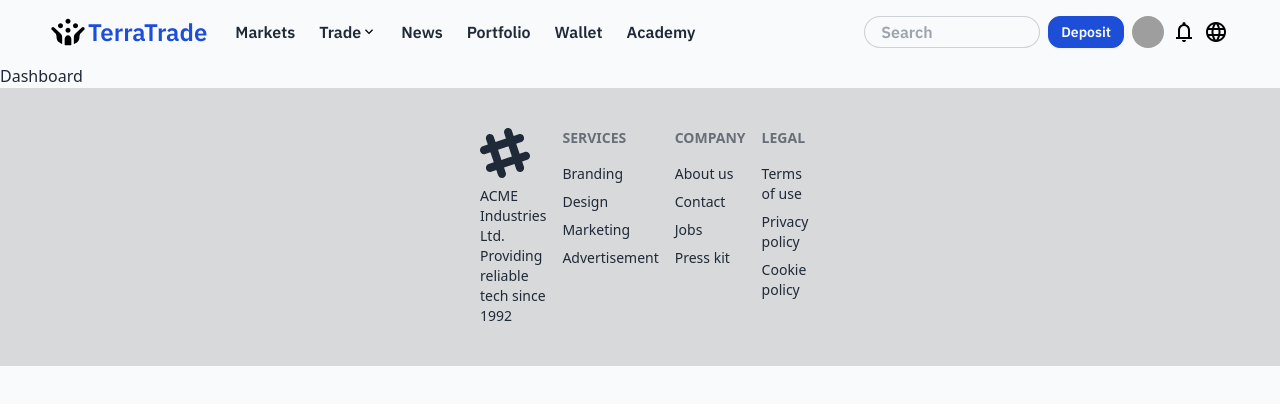
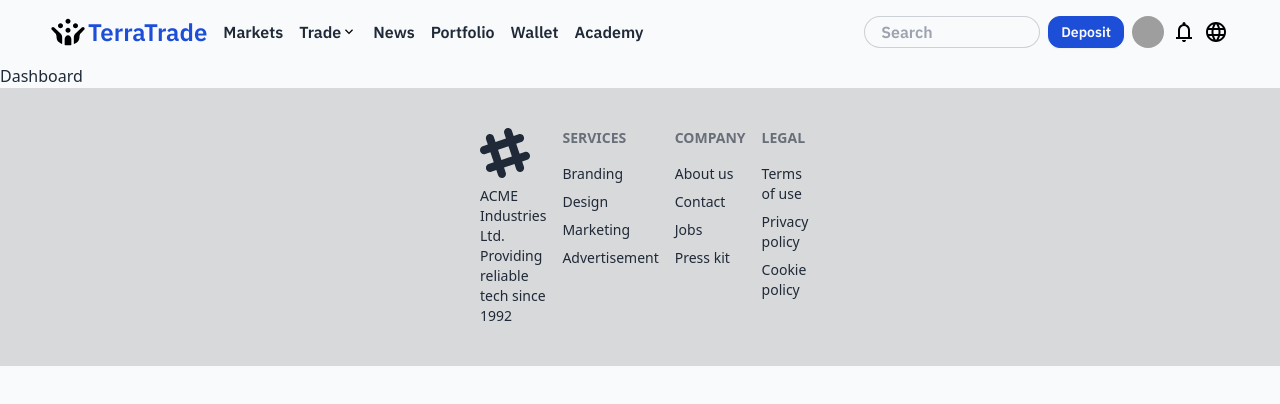
Before and after one commit to mhamadissa1/Senior-Project, a React (Vite) app in the folder frontend/: page / in a window 1280 px wide. Shown: the top 404 px of the page. Built offline with nearby package versions, Linux system fonts and the light colour scheme; grey boxes are pictures that could not be loaded.

Commit message:
fixed some css properties for the header component

```diff
--- a/frontend/src/components/header.jsx
+++ b/frontend/src/components/header.jsx
@@ -4,33 +4,33 @@ import { Link } from "react-router-dom";
 function Header() {
   return (
     <>
-      <header className="navbar top-0 sticky flex h-16 font-semibold font-display p-[0px] z-10 bg-base-100">
+      <header className="navbar bg-base-100 font-display font-semibold top-0 h-16 p-0 z-10 sticky">
         <div className="navbar-start ml-12">
-          <Link className="text-primary h-4 flex items-center text-2xl mr-4" to="/">
+          <Link className="text-primary text-2xl h-4 mr-4 flex items-center" to="/">
           <svg xmlns="http://www.w3.org/2000/svg" height="40" viewBox="0 -960 960 960" width="40"><path d="M660-570q-25 0-42.5-17.5T600-630q0-25 17.5-42.5T660-690q25 0 42.5 17.5T720-630q0 25-17.5 42.5T660-570Zm-360 0q-25 0-42.5-17.5T240-630q0-25 17.5-42.5T300-690q25 0 42.5 17.5T360-630q0 25-17.5 42.5T300-570Zm180 110q-25 0-42.5-17.5T420-520q0-25 17.5-42.5T480-580q25 0 42.5 17.5T540-520q0 25-17.5 42.5T480-460Zm0-220q-25 0-42.5-17.5T420-740q0-25 17.5-42.5T480-800q25 0 42.5 17.5T540-740q0 25-17.5 42.5T480-680Zm0 520q-20 0-40.5-3t-39.5-8v-143q0-35 23.5-60.5T480-400q33 0 56.5 25.5T560-314v143q-19 5-39.5 8t-40.5 3Zm-140-32q-20-8-38.5-18T266-232q-28-20-44.5-52T205-352q0-26-5.5-48.5T180-443q-10-13-37.5-39.5T92-532q-11-11-11-28t11-28q11-11 28-11t28 11l153 145q20 18 29.5 42.5T340-350v158Zm280 0v-158q0-26 10-51t29-42l153-145q12-11 28.5-11t27.5 11q11 11 11 28t-11 28q-23 23-50.5 49T780-443q-14 20-19.5 42.5T755-352q0 36-16.5 68.5T693-231q-16 11-34.5 21T620-192Z"/></svg>
             TerraTrade
           </Link>
-          <ul className="flex flex-row">
+          <ul className="flex flex-row flex-nowrap gap-4 items-center">
             <li>
-              <Link className="mx-3 h-16 hover:text-primary flex items-center text-base" to="/markets">
+              <Link className="hover:text-primary text-base" to="/markets">
                 Markets
               </Link>
             </li>
             <li>
-              <div className="dropdown dropdown-hover h-16 flex items-center relative">
-                  <Link className="hover:text-primary mx-3 text-base flex flex-row" to="/trade">
+              <div className="dropdown dropdown-hover relative flex items-center">
+                  <Link className="hover:text-primary text-base flex flex-row" to="/trade">
                     Trade
                     <svg className="self-center" xmlns="http://www.w3.org/2000/svg" height="16" viewBox="0 -960 960 960" width="16"><path d="M480-345 240-585l56-56 184 184 184-184 56 56-240 240Z"/></svg>
                   </Link>
 
                 <ul className="dropdown-content z-10">
-                  <li className="absolute mt-4">
-                    <Link className="hover:text-primary m-3 text-base" to="/trade/spot">
+                  <li className="mt-4 absolute">
+                    <Link className="hover:text-primary text-base pt-3" to="/trade/spot">
                       Spot
                     </Link>
                   </li>
-                  <li className="absolute mt-10">
-                    <Link className="hover:text-primary m-3 text-base" to="/trade/futures">
+                  <li className="mt-10 absolute">
+                    <Link className="hover:text-primary text-base" to="/trade/futures">
                       Futures
                     </Link>
                   </li>
@@ -38,59 +38,59 @@ function Header() {
               </div>
             </li>
             <li>
-              <Link className="hover:text-primary mx-3 h-16 flex items-center text-base" to="/news">
+              <Link className="hover:text-primary text-base" to="/news">
                 News
               </Link>
             </li>
 
             <li>
-              <Link className="hover:text-primary mx-3 h-16 flex items-center text-base" to="/portfolio">
+              <Link className="hover:text-primary text-base" to="/portfolio">
                 Portfolio
               </Link>
             </li>
 
             <li>
-              <Link className="hover:text-primary mx-3 h-16 flex items-center text-base" to="/wallet">
+              <Link className="hover:text-primary text-base" to="/wallet">
                 Wallet
               </Link>
             </li>
 
             <li>
-              <Link className="hover:text-primary mx-3 h-16 flex items-center text-base" to="/academy">
+              <Link className="hover:text-primary text-base" to="/academy">
                 Academy
               </Link>
             </li>
           </ul>
         </div>
-        <div className="navbar-end h-16 mr-12">
+        <div className="navbar-end mr-12">
           <input
             type="text"
             placeholder="Search"
-            className="input input-bordered rounded-full w-44 h-8 mx-1 flex"
+            className="input input-bordered w-44 h-8 mx-1 rounded-full  flex"
           />
 
-          <Link className="btn btn-sm btn-primary h-8 rounded-xl mx-1" to="/deposit">
+          <Link className="btn btn-sm btn-primary h-8 mx-1 rounded-xl" to="/deposit">
             Deposit
           </Link>
 
           <div className="avatar">
-            <div className="w-8 h-8 rounded-full mx-1 flex items-center">
+            <div className="w-8 h-8 mx-1 rounded-full flex items-center">
               <img src="https://daisyui.com/images/stock/photo-1534528741775-53994a69daeb.jpg" />
             </div>
           </div>
 
-          <div className="mx-1 h-16 flex items-center">
+          <div className="mx-1 flex items-center">
             <svg
               xmlns="http://www.w3.org/2000/svg"
               height="24"
               viewBox="0 -960 960 960"
               width="24"
             >
-              <path d="M160-200v-80h80v-280q0-83 50-147.5T420-792v-28q0-25 17.5-42.5T480-880q25 0 42.5 17.5T540-820v28q80 20 130 84.5T720-560v280h80v80H160Zm320-300Zm0 420q-33 0-56.5-23.5T400-160h160q0 33-23.5 56.5T480-80ZM320-280h320v-280q0-66-47-113t-113-47q-66 0-113 47t-47 113v280Z" />
+              <path d="M160-200v-80h80v-280q0-83 50-147.5T420-792v-28q0-25 17.5-42.5T480-880q25 0 42.5 17.5T540-820v28q80 20 130 84.5T720-560v280h80v80H160Zm320-300Zm0 420q-33 0-56.5-23.5T400-160h160q0 33-23.5 56.5T480-80ZM320-280h320v-280q0-66-47-113t-113-47q-66 0-113 47t-47 113v280Z"/>
             </svg>
           </div>
 
-          <div className="mx-1 h-16 flex items-center">
+          <div className="mx-1 flex items-center">
             <svg
               xmlns="http://www.w3.org/2000/svg"
               height="24"
```
